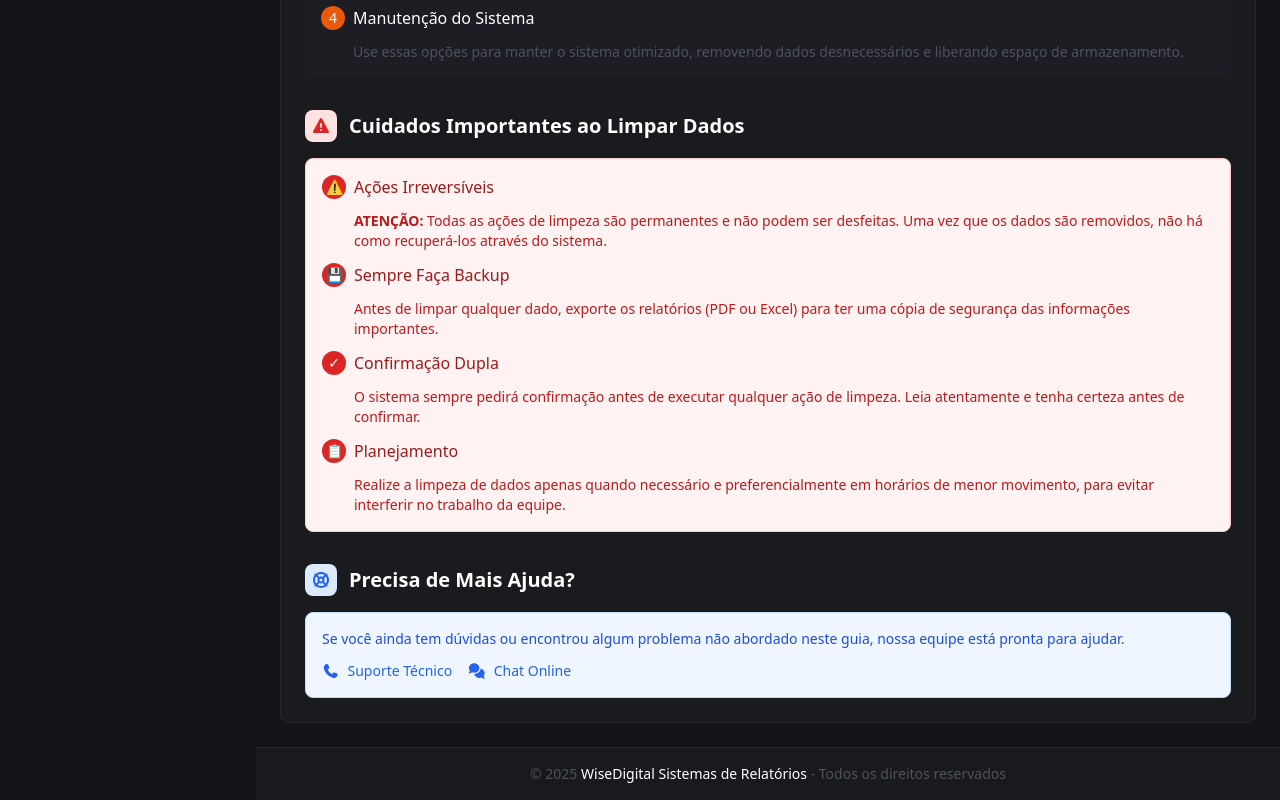
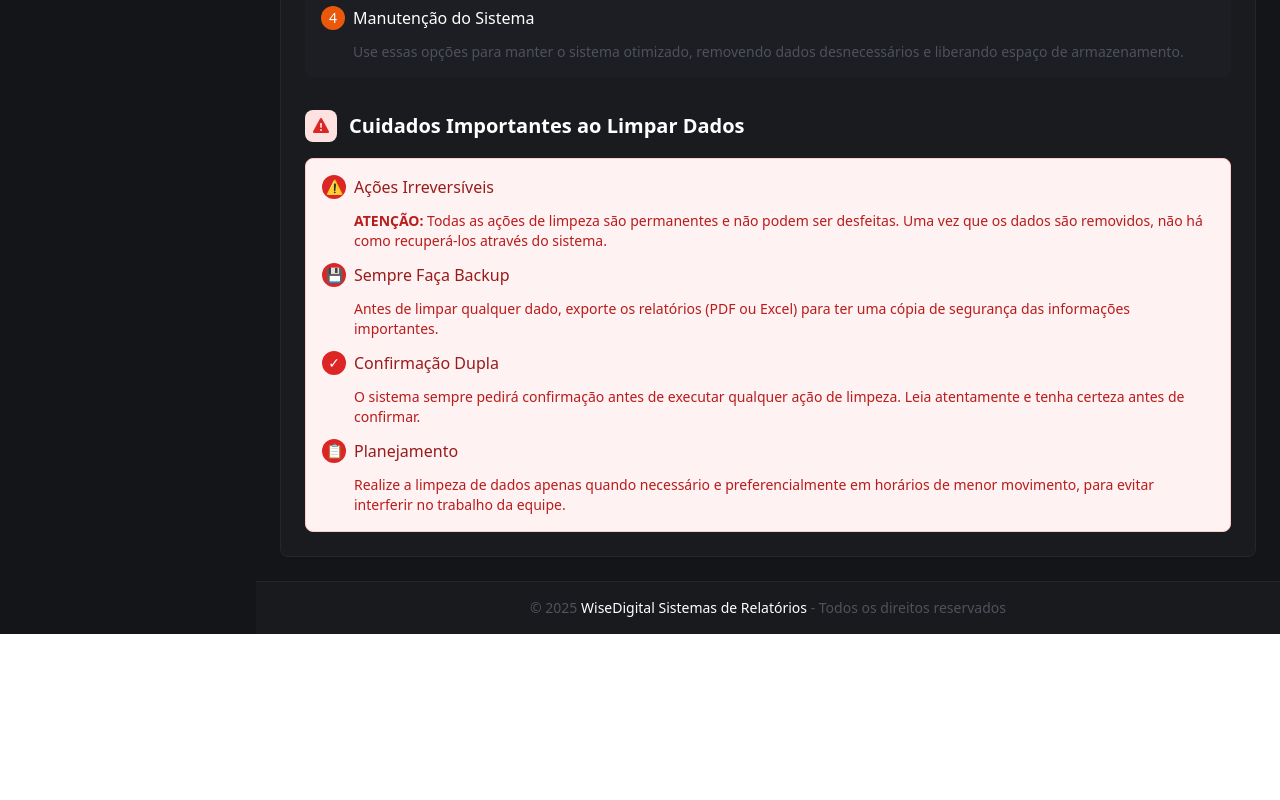
Before and after one commit to wandersonmk/wisedigital, a Nuxt app: page /ajuda in a window 1280 px wide. Shown: the part 1351-2151 px from the top of the page. After the commit the page ends 1985 px from the top, so only its background shows below. Built offline with nearby package versions, Linux system fonts and the light colour scheme; no server answers.

Commit message:
refactor: remove seção de suporte da página de ajuda
- Remove card 'Precisa de Mais Ajuda?' desnecessário
- Mantém apenas os guias essenciais do sistema
- Melhora a simplicidade da interface de ajuda

```diff
--- a/app/components/AjudaManager.vue
+++ b/app/components/AjudaManager.vue
@@ -214,35 +214,6 @@
         </div>
       </div>
 
-      <!-- Seção: Suporte -->
-      <div class="space-y-4">
-        <div class="flex items-center space-x-3 mb-4">
-          <div class="w-8 h-8 bg-blue-100 dark:bg-blue-900/20 rounded-lg flex items-center justify-center">
-            <font-awesome-icon
-              icon="life-ring"
-              class="w-4 h-4 text-blue-600 dark:text-blue-400"
-            />
-          </div>
-          <h3 class="text-xl font-semibold text-foreground">Precisa de Mais Ajuda?</h3>
-        </div>
-
-        <div class="bg-blue-50 dark:bg-blue-900/10 border border-blue-200 dark:border-blue-800 rounded-lg p-4">
-          <p class="text-sm text-blue-700 dark:text-blue-300 mb-3">
-            Se você ainda tem dúvidas ou encontrou algum problema não abordado neste guia, nossa equipe está pronta para ajudar.
-          </p>
-          <div class="flex items-center space-x-4 text-sm">
-            <div class="flex items-center space-x-2 text-blue-600 dark:text-blue-400">
-              <font-awesome-icon icon="phone" class="w-4 h-4" />
-              <span>Suporte Técnico</span>
-            </div>
-            <div class="flex items-center space-x-2 text-blue-600 dark:text-blue-400">
-              <font-awesome-icon icon="comments" class="w-4 h-4" />
-              <span>Chat Online</span>
-            </div>
-          </div>
-        </div>
-      </div>
-
     </div>
   </div>
 </template>
```
